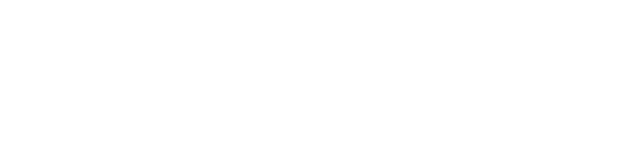
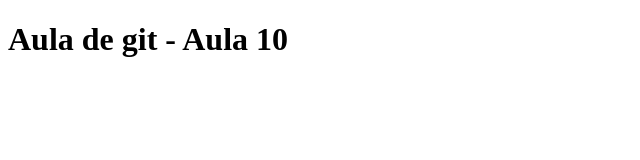
Before and after one commit to CintiaCRS/aula-cinco-git, a plain HTML site: page index.html in a window 1280 px wide. Shown: the whole page, without its empty margins (0-640 px from the left). Drawn offline with Linux system fonts and the light colour scheme.

Commit message:
funcionalidade2

```diff
--- a/index.html
+++ b/index.html
@@ -7,6 +7,6 @@
     <title>Documento 1</title>
 </head>
 <body>
-
+     <h1>Aula de git - Aula 10</h1>
 </body>
 </html>
```
